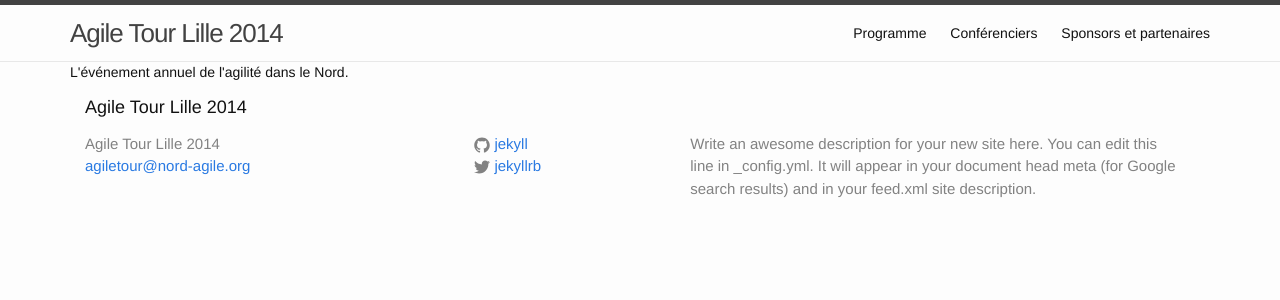
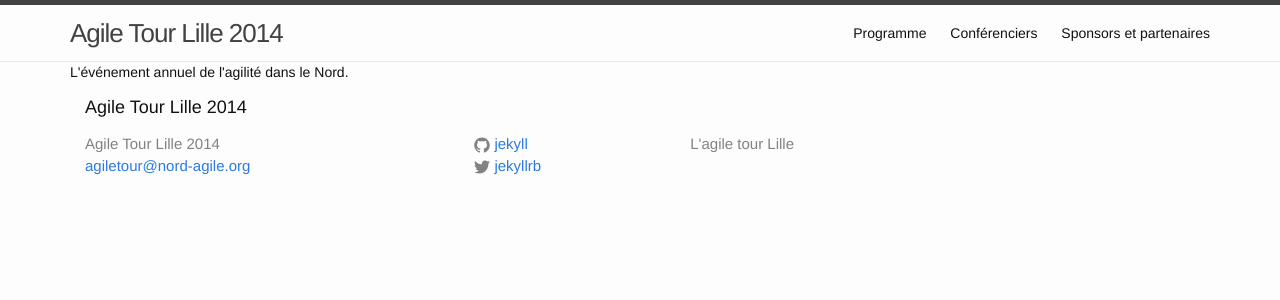
Before and after one commit to jak78/agile-tour-lille-2017, a Jekyll site: the page built from index.html, in a window 1280 px wide. Shown: the top 300 px of the page. Built offline with Jekyll 4.4.1, drawn with Linux system fonts in a browser that asks for light colours; nearby versions of some CDN libraries; library files that are not in the unit come from our copies.

```diff
--- a/_config.yml
+++ b/_config.yml
@@ -2,10 +2,8 @@
 title: Agile Tour Lille 2014
 email: agiletour@nord-agile.org
 description: > # this means to ignore newlines until "baseurl:"
-  Write an awesome description for your new site here. You can edit this
-  line in _config.yml. It will appear in your document head meta (for
-  Google search results) and in your feed.xml site description.
-baseurl: "" # the subpath of your site, e.g. /blog/
+  L'agile tour Lille
+baseurl: "/agile-tour-lille" # the subpath of your site, e.g. /blog/
 url: "http://yourdomain.com" # the base hostname & protocol for your site
 twitter_username: jekyllrb
 github_username:  jekyll
```
